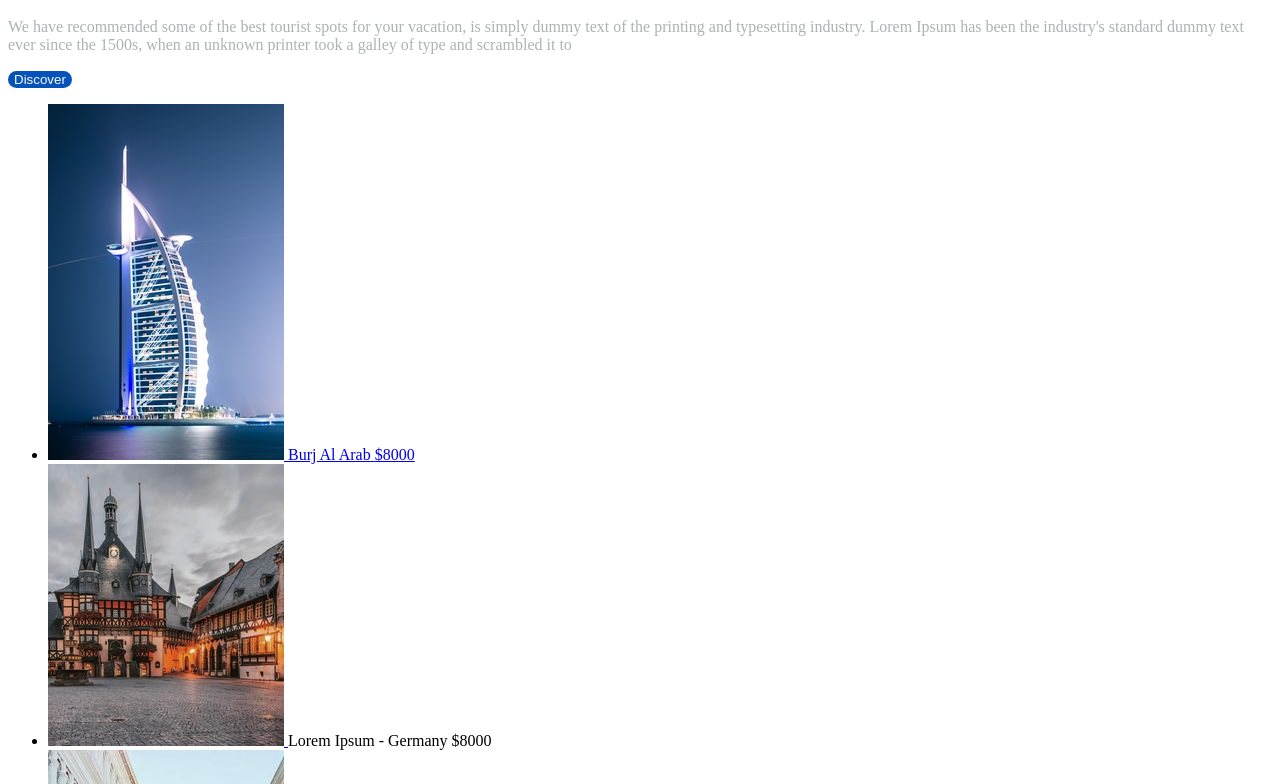
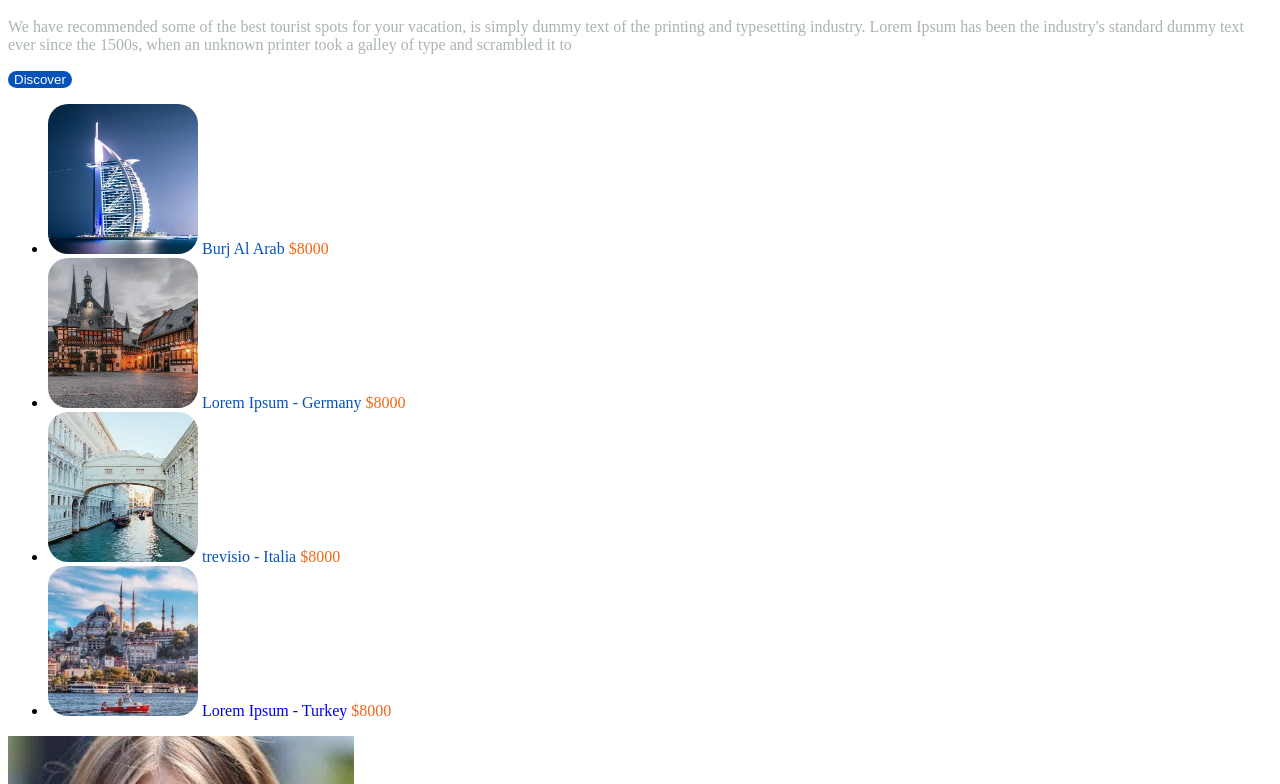
Before and after one commit to antonkapustin/travel-app-landing-page, a plain HTML site: page index.html in a window 1280 px wide. Shown: the part 1396-2180 px from the top of the page. Drawn offline with Linux system fonts and the light colour scheme.

Commit message:
adds recomendation.css

```diff
--- a/index.html
+++ b/index.html
@@ -6,11 +6,12 @@
     <meta name="viewport" content="width=device-width, initial-scale=1.0">
     <link rel="stylesheet" href="style.css">
     <link rel="stylesheet" href="header.css">
+    <link rel="stylesheet" href="navigation.css">
     <link rel="stylesheet" href="about.css">
     <link rel="stylesheet" href="price-section.css">
     <link rel="stylesheet" href="offer.css">
     <link rel="stylesheet" href="stars-rate.css">
-    <link rel="stylesheet" href="navigation.css">
+    <link rel="stylesheet" href="recomendation.css">
     <title>Traveling.id</title>
 </head>
 
@@ -105,29 +106,32 @@
                 </li>
                 <li class="recomendation-list__item">
                     <label class="recomendation__label">
-                                <a href="/germany" class="recomendation__link">
+                            <a href="/germany" class="recomendation__card">
                                     <img src="img/germany.jpg" alt="picture" class="recomendation__img">
-                                </a>
-                                Lorem Ipsum - Germany
+
+                               <span class="recomendation__name"> Lorem Ipsum - Germany</span>
                                 <span class="recomendation__price">$8000</span>
+                            </a>
                             </label>
                 </li>
                 <li class="recomendation-list__item">
                     <label class="recomendation__label">
-                                <a href="/italia" class="recomendation__link">
+                                <a href="/italia" class="recomendation__card">
                                     <img src="img/Italy.jpg" alt="picture" class="recomendation__img">
-                                </a>
-                                trevisio - Italia
+
+                                <span class="recomendation__name">trevisio - Italia </span>
                                 <span class="recomendation__price">$8000</span>
+                            </a>
                             </label>
                 </li>
                 <li class="recomendation-list__item">
                     <label class="recomendation__label">
-                                <a href="/turkey" class="recomendation__link">
+                                <a href="/turkey" class="recomendation__card">
                                     <img src="img/Turkey.jpg" alt="picture" class="recomendation__img">
-                                </a>
-                               Lorem Ipsum - Turkey
+
+                               <span class="recomendation__name"></span>Lorem Ipsum - Turkey</span>
                                 <span class="recomendation__price">$8000</span>
+                            </a>
                             </label>
                 </li>
             </ul>
--- /dev/null
+++ b/recomendation.css
@@ -0,0 +1,29 @@
+.recomendation {}
+
+.recomendation__subtitle {}
+
+.recomendation__title {}
+
+.recomendacion__discription {}
+
+.recomendacion-list {}
+
+.recomendation-list__item {}
+
+.recomendation__card {
+    text-decoration: none;
+}
+
+.recomendation__img {
+    height: 150px;
+    width: 150px;
+    border-radius: 20px;
+}
+
+.recomendation__name {
+    color: var(--color-blue)
+}
+
+.recomendation__price {
+    color: var(--color-orange)
+}
```
